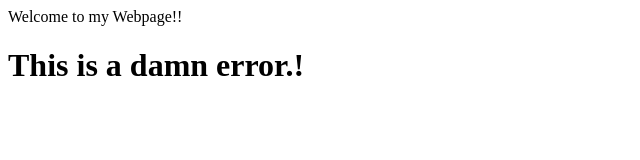
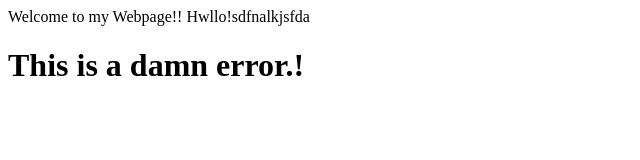
Before and after one commit to kushjain1105/kushjain1105.github.io, a plain HTML site: page index.html in a window 1280 px wide. Shown: the whole page, without its empty margins (0-640 px from the left). Drawn offline with Linux system fonts and the light colour scheme.

Commit message:
ajfkaslf

```diff
--- a/index.html
+++ b/index.html
@@ -8,6 +8,7 @@
 </head>
 <body>
     Welcome to my Webpage!!
+    Hwllo!sdfnalkjsfda
     <h1>This is a damn error.!</h1>
 </body>
 </html>
```
